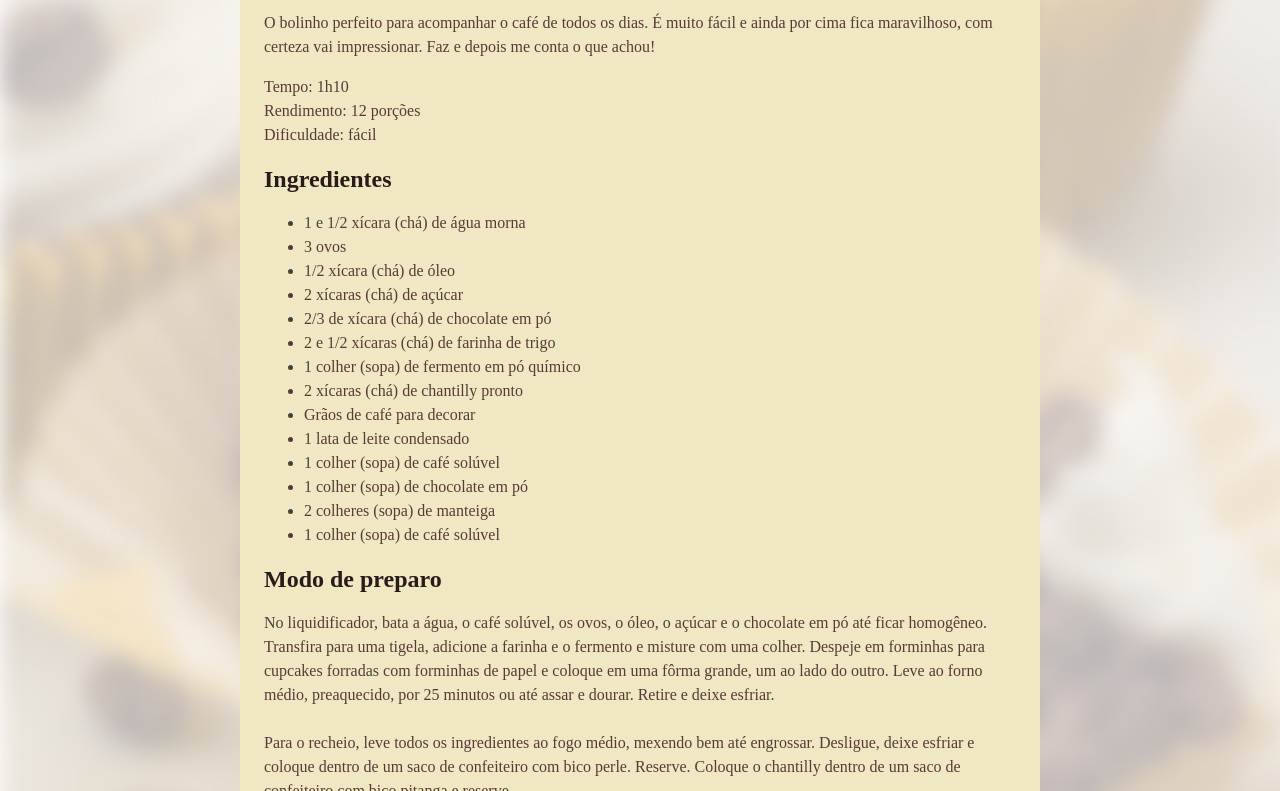
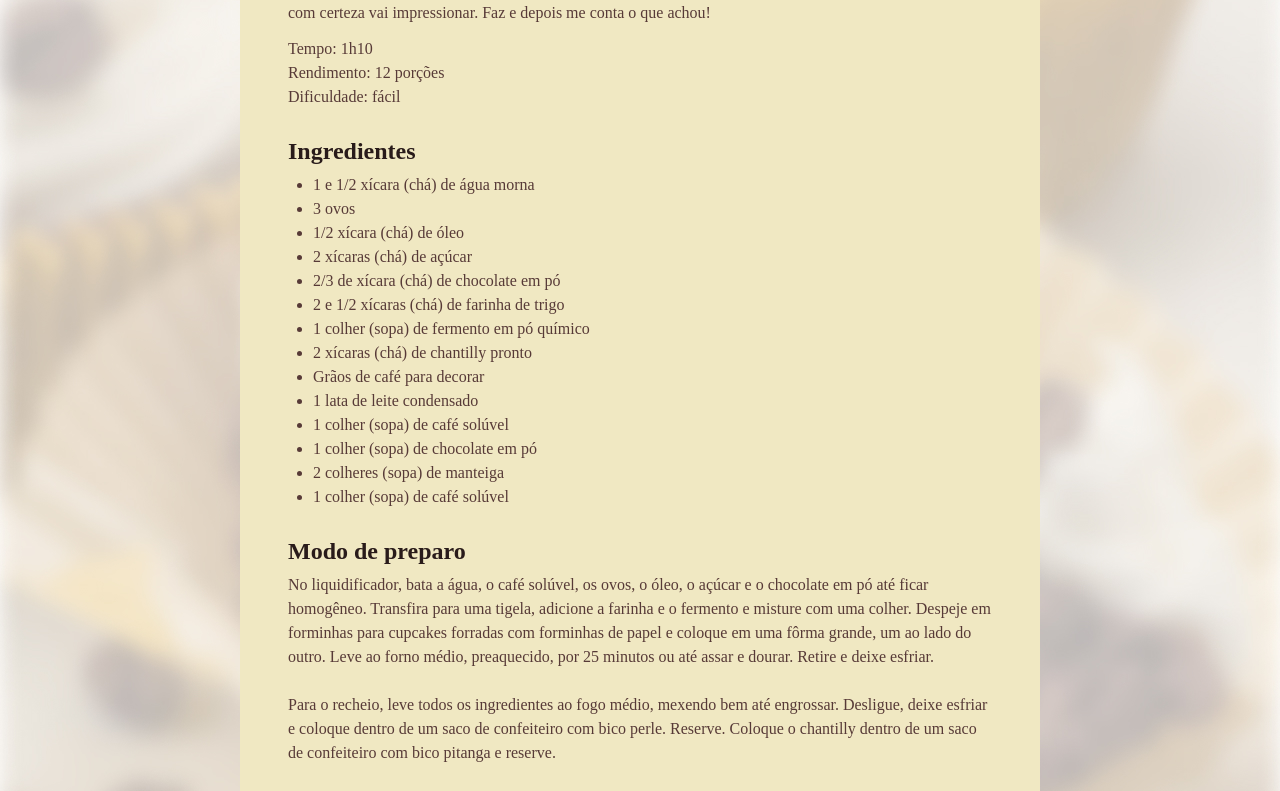
Before and after one commit to Eduuuhds/Projeto-receita, a plain HTML site: page index.html in a window 1280 px wide. Shown: the part 590-1381 px from the top of the page. Drawn offline with Linux system fonts and the light colour scheme; a web font is replaced by a local one.

Commit message:
Personalizando espaços

```diff
--- a/style.css
+++ b/style.css
@@ -1,3 +1,8 @@
+
+*{
+  margin: 0;
+  padding: 0;
+}
 
 :root {
   font-family: "Alice", serif;
@@ -23,6 +28,19 @@ body{
 img {
   border-radius: 16px;
 }
+
+main {
+  padding: 24px;
+}
+
+section + section {
+  margin-top: 24px;
+}
+
+#about p + p {
+  margin-top: 12px;
+}
+
 h1{
   line-height: 140%;
   font-size: 40px;
@@ -30,8 +48,15 @@ h1{
 
 h2{
   font-size: 24px;
+
 }
 
 h1, h2{
   color: #291B1A;
+  margin-bottom: 4px;
+  line-height: 150%;
 }
+
+ul {
+  padding-left: 25px;
+}
```
